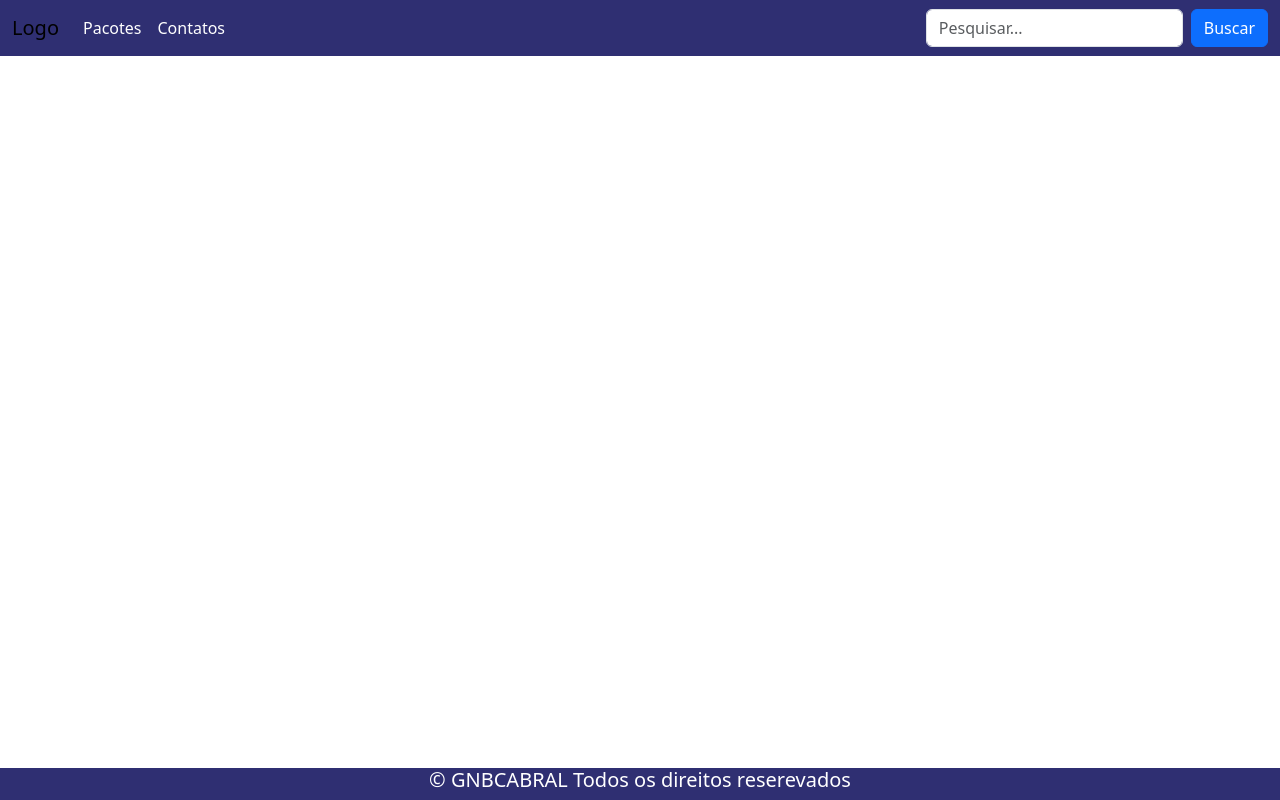
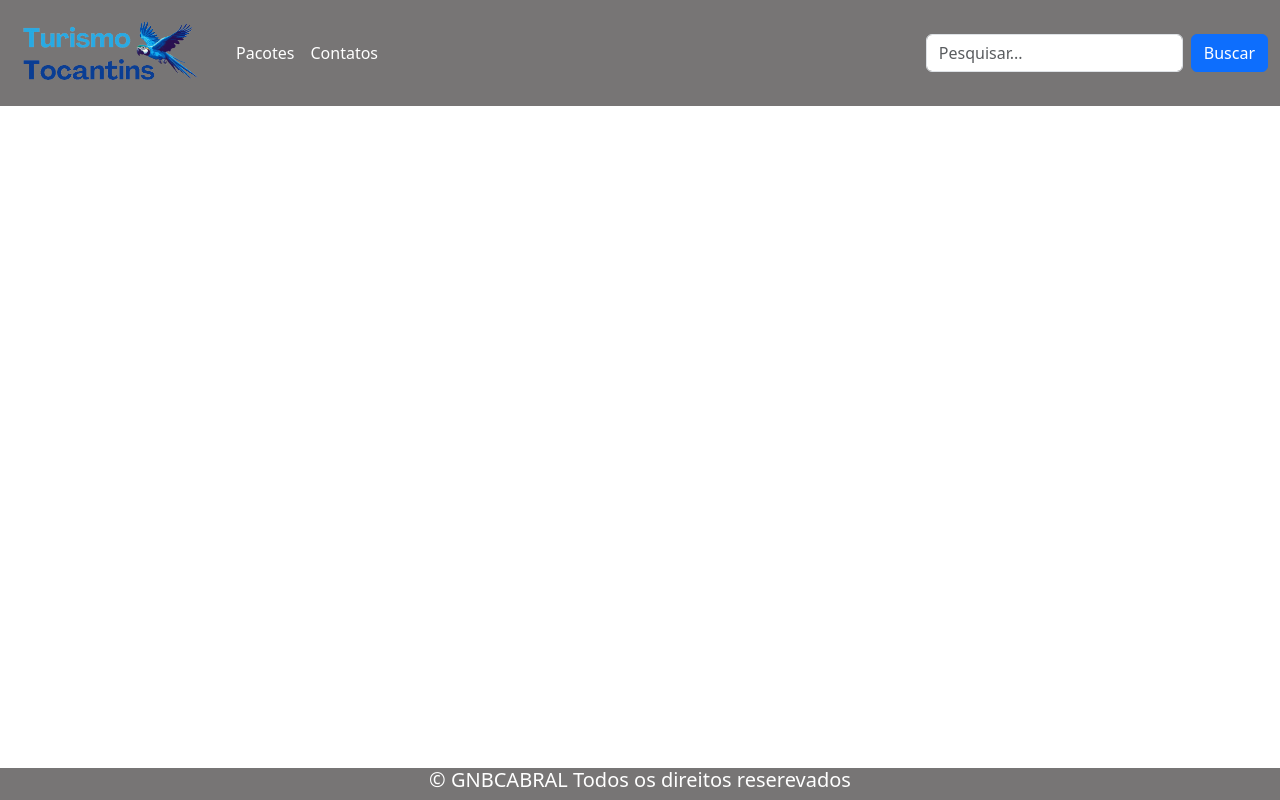
Before and after one commit to GNeidson/Turismo_Palmas, a plain HTML site: page index.html in a window 1280 px wide. Drawn offline with nearby package versions, Linux system fonts and the light colour scheme.

Commit message:
Versão 2
Site Turismo

```diff
--- a/css/style.css
+++ b/css/style.css
@@ -1,5 +1,5 @@
 .nav-top {
-    background-color: rgb(47, 47, 114) !important;
+    background-color: rgb(119, 117, 117) !important;
 }
 
 .nav-link {
@@ -7,7 +7,7 @@
 }
 
 footer {
-    background-color: rgb(47, 47, 114) !important;
+    background-color: rgb(119, 117, 117) !important;
     color: white !important;
     text-align: center !important;
 }
--- a/index.html
+++ b/index.html
@@ -13,7 +13,9 @@
     <reader>
         <nav class="navbar navbar-expand-sm nav-top">
             <div class="container-fluid">
-                <a class="navbar-brand" href="javascript:void(0)">Logo</a>
+                <a class="navbar-brand" href="javascript:void(0)">
+                    <img src="img/logo_turismo.png" alt="" width="200">
+                </a>
                 <button class="navbar-toggler" type="button" data-bs-toggle="collapse" data-bs-target="#mynavbar">
                     <span class="navbar-toggler-icon"></span>
                 </button>
```
Also changed, not shown: img/logo_turismo.png (added).
